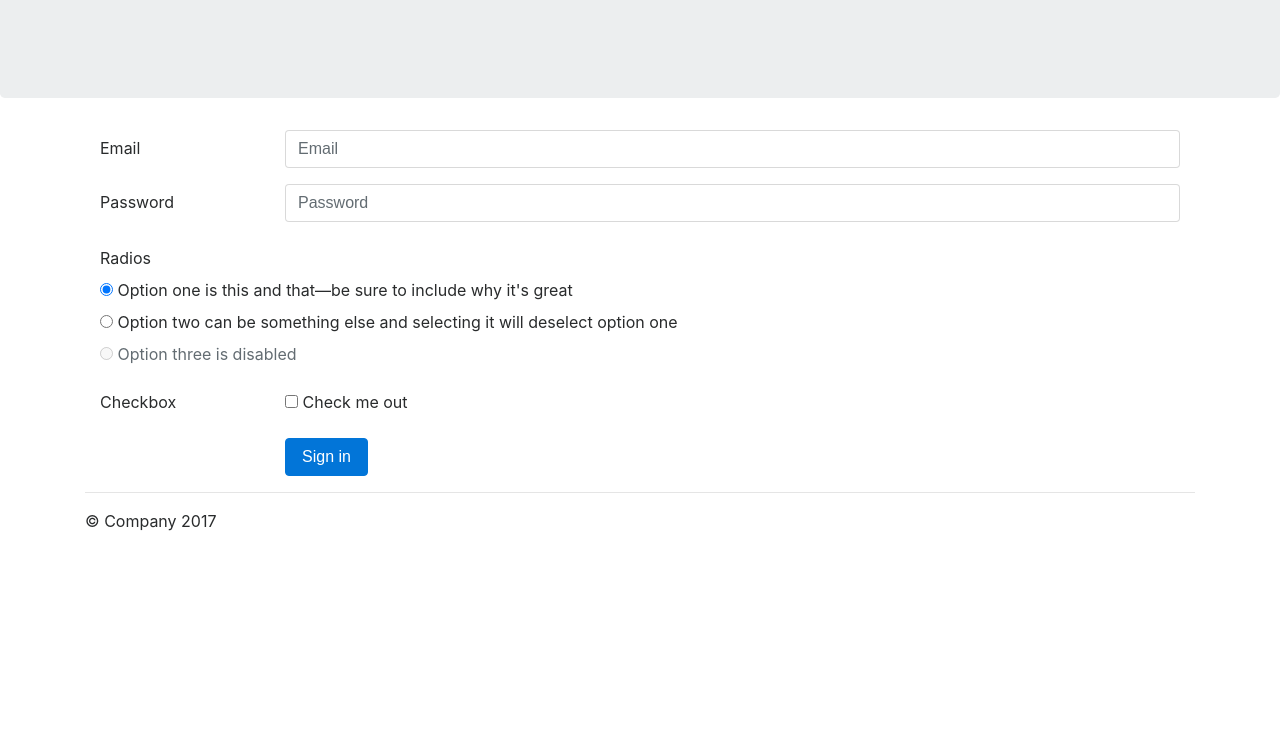
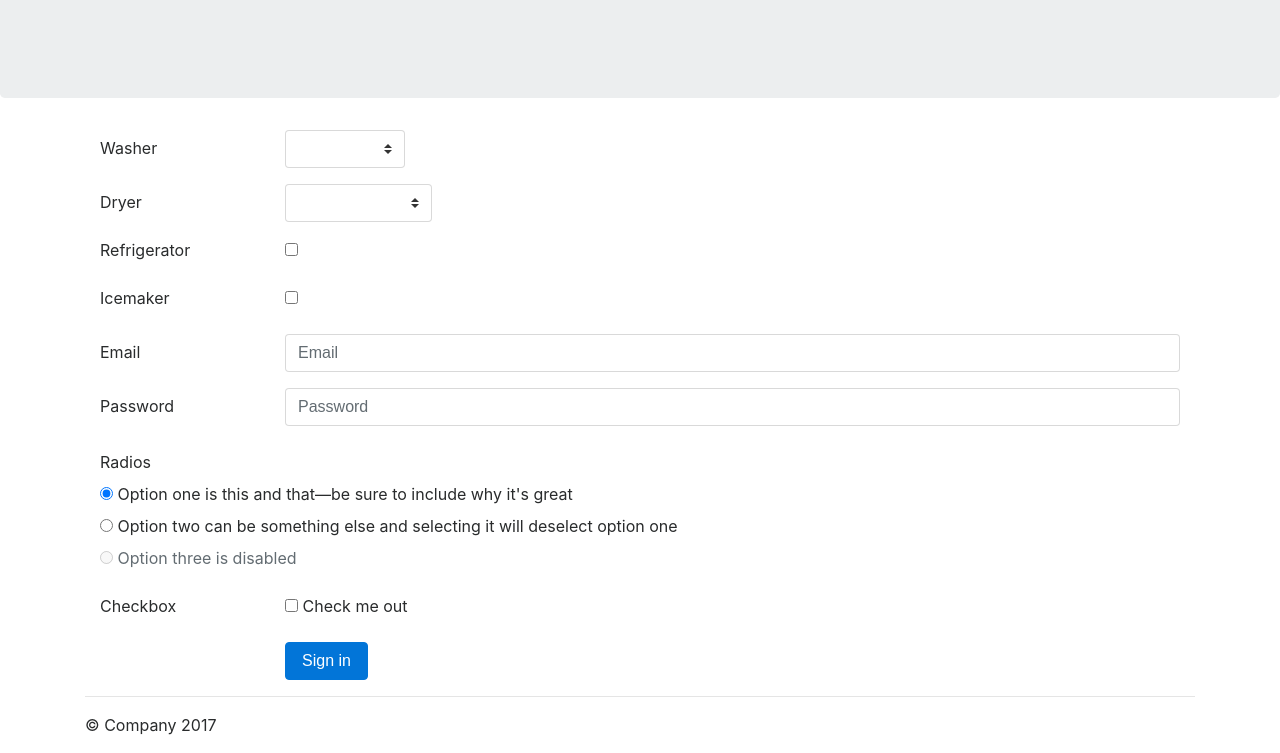
Before and after one commit to markarg/crating, a plain HTML site: page index.html in a window 1280 px wide. Shown: the part 62-815 px from the top of the page. Drawn offline with nearby package versions, Linux system fonts and the light colour scheme; a script that the page names is missing.

Commit message:
Added a few more fields

```diff
--- a/index.html
+++ b/index.html
@@ -60,6 +60,48 @@
 
       <div class="container">
   <form>
+    <div class="form-group row">
+      <label for="inputEmail3" class="col-sm-2 col-form-label">Washer</label>
+      <div class="col-sm-10">
+            <select class="custom-select">
+              <option selected></option>
+              <option value="1">Top Load</option>
+              <option value="2">Front Load</option>
+            </select>
+      </div>
+    </div>
+    <div class="form-group row">
+      <label for="inputEmail3" class="col-sm-2 col-form-label">Dryer</label>
+      <div class="col-sm-10">
+            <select class="custom-select">
+              <option selected></option>
+              <option value="1">Electric</option>
+              <option value="2">Gas</option>
+              <option value="1">Range Electric</option>
+              <option value="2">Range Gas</option>
+            </select>
+      </div>
+    </div>
+    <div class="form-group row">
+      <label class="col-sm-2">Refrigerator</label>
+      <div class="col-sm-10">
+        <div class="form-check">
+          <label class="form-check-label">
+            <input class="form-check-input" type="checkbox">
+          </label>
+        </div>
+      </div>
+    </div>
+    <div class="form-group row">
+      <label class="col-sm-2">Icemaker</label>
+      <div class="col-sm-10">
+        <div class="form-check">
+          <label class="form-check-label">
+            <input class="form-check-input" type="checkbox">
+          </label>
+        </div>
+      </div>
+    </div>
     <div class="form-group row">
       <label for="inputEmail3" class="col-sm-2 col-form-label">Email</label>
       <div class="col-sm-10">
```
